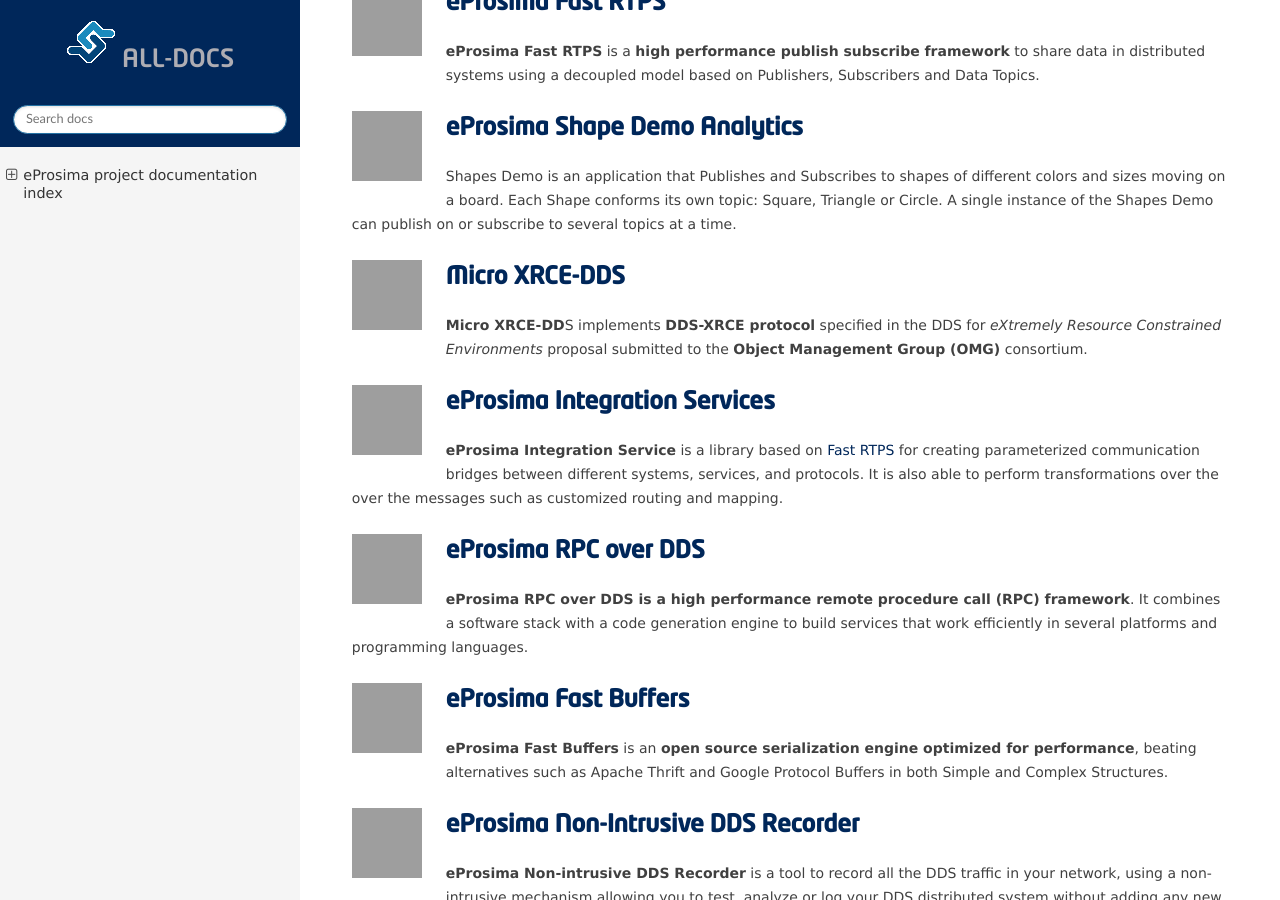
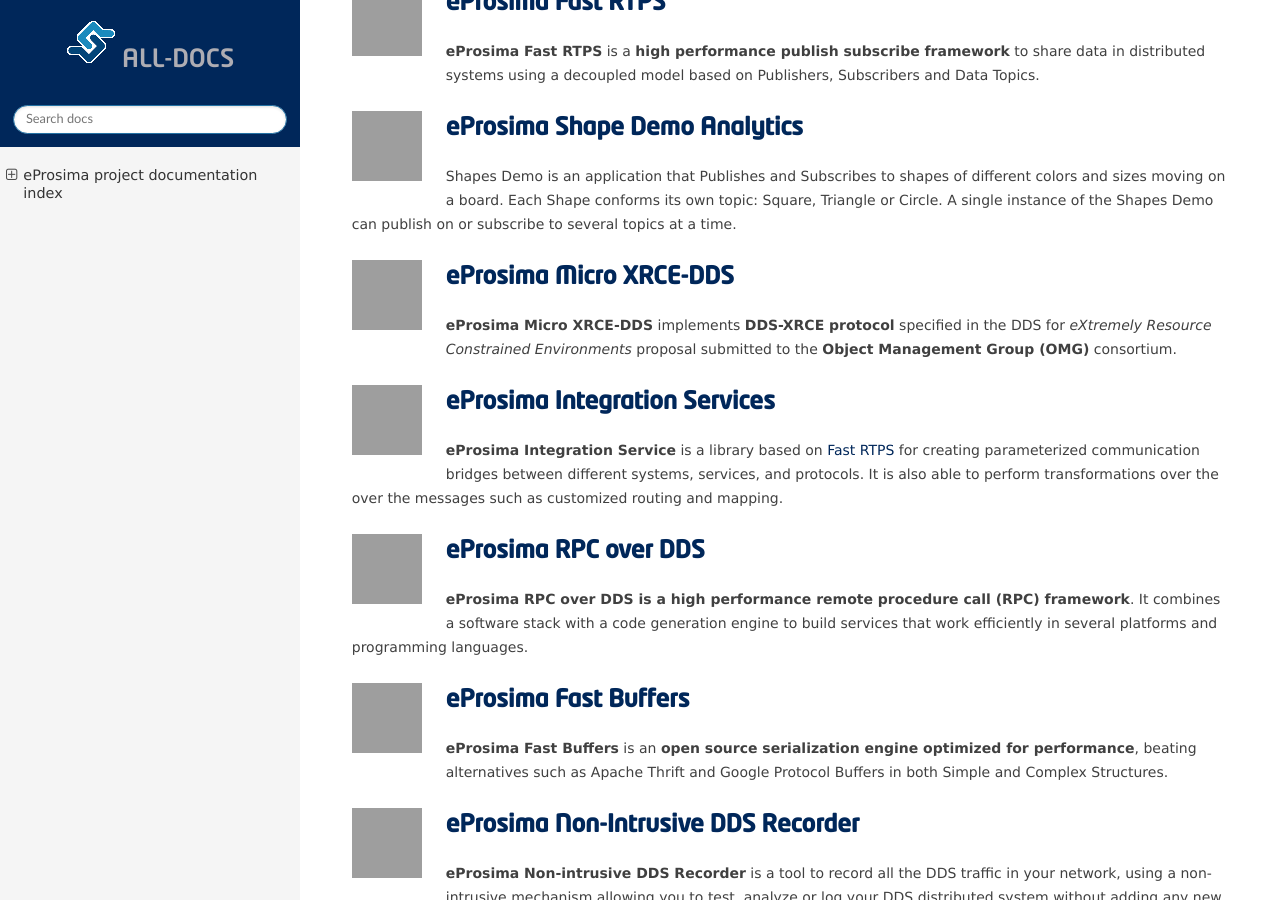
Before and after one commit to eProsima/all-docs, a Sphinx documentation site: the page built from source/index.rst, in a window 1280 px wide and 900 px high, scrolled down 350 px, cut to the strip 0-900 px from the top of the window. Built offline with Sphinx 7.4.7 and the Read the Docs theme 2.0.0, drawn with Linux system fonts in a browser that asks for light colours; grey boxes are pictures that could not be loaded.

Commit message:
Add eProsima to Micro XRCE-DDS to avoid trademark issue (#7)
* Add eProsima to MicrosXRCE-DDS to avoid trademark issue

* Update README.md

fine

Co-Authored-By: MiguelBarro <45819833+MiguelBarro@users.noreply.github.com>

* Update source/index.rst

fine

Co-Authored-By: MiguelBarro <45819833+MiguelBarro@users.noreply.github.com>

```diff
--- a/source/index.rst
+++ b/source/index.rst
@@ -55,11 +55,11 @@
 	:align: left
 	:target: `Micro XRCE-DDS`_
 
--------------------
-`Micro XRCE-DDS`_
--------------------
+----------------------------
+`eProsima Micro XRCE-DDS`_
+----------------------------
 
-**Micro XRCE-DD**\ S implements **DDS-XRCE protocol** specified in the
+**eProsima Micro XRCE-DDS** implements **DDS-XRCE protocol** specified in the
 DDS for *eXtremely Resource Constrained Environments* proposal submitted
 to the **Object Management Group (OMG)** consortium.
 
```
Also changed, not shown: README.md (+2 -2 lines).
